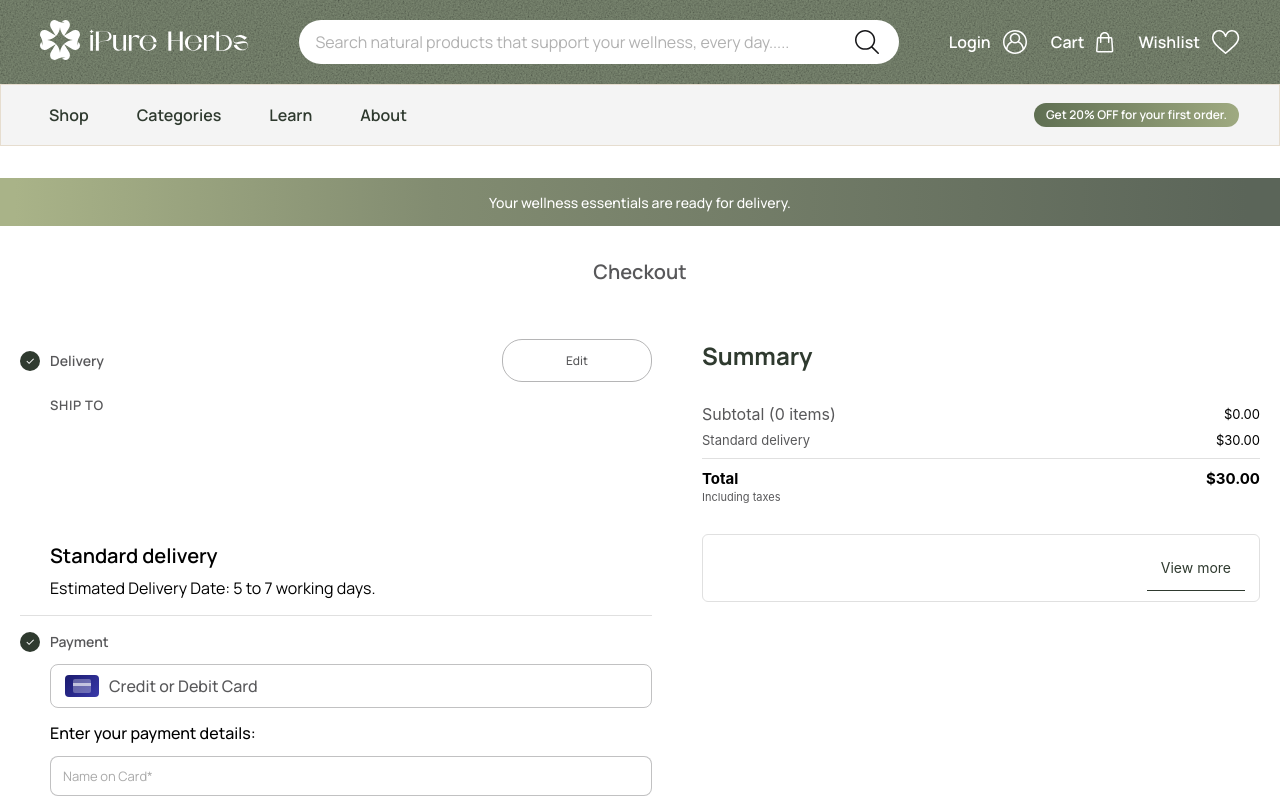
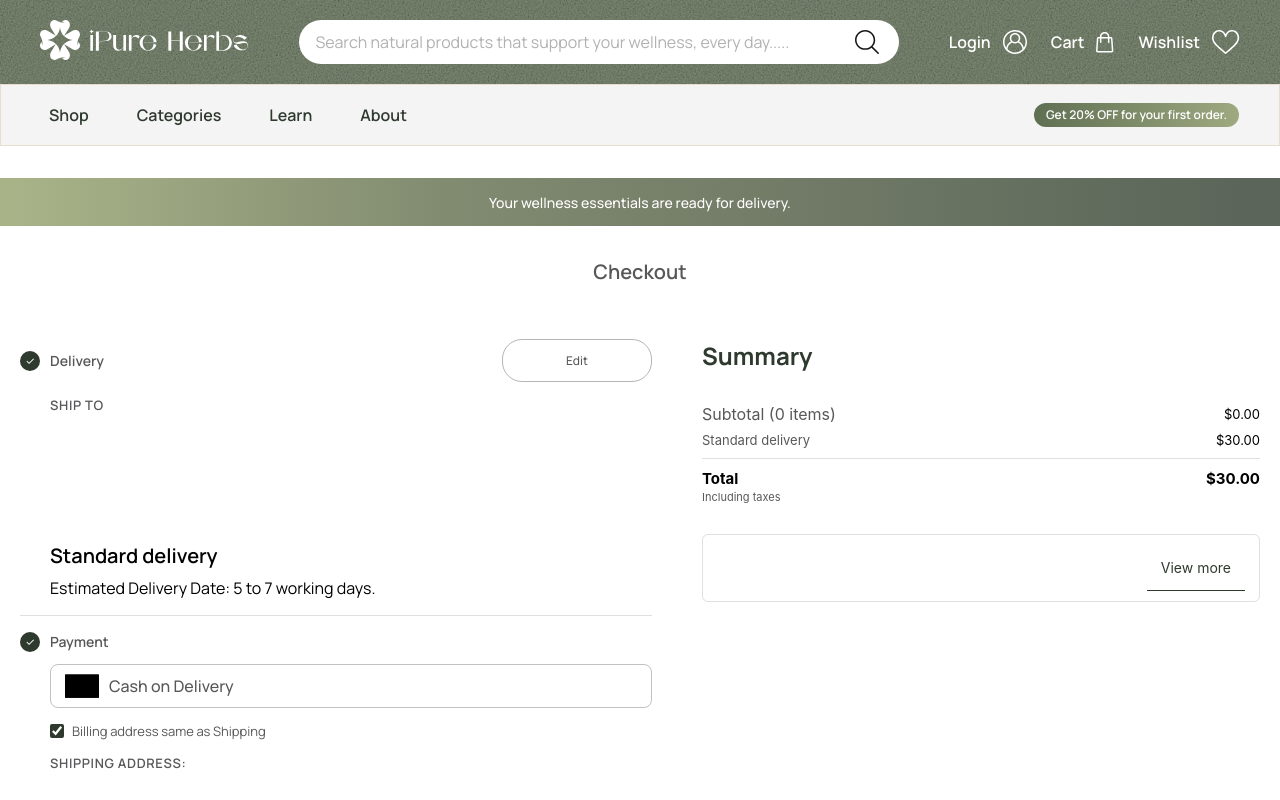
Before and after one commit to DevAlTawkel/ipure-hurbs-frontend, a Next.js app: page /payment in a window 1280 px wide. Shown: the top 800 px of the page. Built offline with nearby package versions, Linux system fonts and the light colour scheme.

Commit message:
Updated the cash on delivery icon

```diff
--- a/src/app/payment/PaymentContent.jsx
+++ b/src/app/payment/PaymentContent.jsx
@@ -29,41 +29,6 @@ const getCardBrand = (number) => {
     if (/^3[47]/.test(n)) return 'AMEX';
     if (/^6/.test(n)) return 'DISCOVER';
     return 'CARD';
-};
-
-// ── Card Preview Widget ───────────────────────────────────────────────────────
-
-const CardPreview = ({ cardNumber, nameOnCard, expiryMonth, expiryYear }) => {
-    const brand = getCardBrand(cardNumber);
-    const displayNumber = maskCardNumber(cardNumber);
-    const displayName = nameOnCard || 'FULL NAME';
-    const displayExpiry = `${expiryMonth || 'MM'}/${expiryYear || 'YY'}`;
-
-    return (
-        <div className="card-preview">
-            <div className="card-preview-top">
-                <div className="card-chip">
-                    <svg width="32" height="24" viewBox="0 0 32 24">
-                        <rect width="32" height="24" rx="4" fill="#d4a843" />
-                        <rect x="11" y="0" width="10" height="24" fill="#c49830" opacity="0.5" />
-                        <rect x="0" y="8" width="32" height="8" fill="#c49830" opacity="0.5" />
-                    </svg>
-                </div>
-                <span className="card-brand">{brand}</span>
-            </div>
-            <div className="card-number-display">{displayNumber}</div>
-            <div className="card-preview-bottom">
-                <div>
-                    <p className="card-label">Card Holder</p>
-                    <p className="card-value">{displayName.toUpperCase()}</p>
-                </div>
-                <div>
-                    <p className="card-label">Expires</p>
-                    <p className="card-value">{displayExpiry}</p>
-                </div>
-            </div>
-        </div>
-    );
 };
 
 // ── Main Component ────────────────────────────────────────────────────────────
@@ -187,6 +152,57 @@ const PaymentContent = () => {
 
                         <div className="card-method-row">
                             <div className="card-method-icon">
+                                <svg
+                                    version="1.1"
+                                    id="Layer_1"
+                                    xmlns="http://www.w3.org/2000/svg"
+                                    xmlnsXlink="http://www.w3.org/1999/xlink"
+                                    viewBox="0 0 512 512"
+                                    xmlSpace="preserve"
+                                >
+                                    <path style={{fill:"#D5DCED;"}} d="M503.172,432.552H8.828c-4.875,0-8.828-3.953-8.828-8.828V185.379h512v238.345
+	C512,428.599,508.047,432.552,503.172,432.552z"/>
+                                    <path style={{fill:"#F1F4FB;"}} d="M503.172,326.621H8.828c-4.875,0-8.828-3.953-8.828-8.828V88.276c0-4.875,3.953-8.828,8.828-8.828
+	h494.345c4.875,0,8.828,3.953,8.828,8.828v229.517C512,322.668,508.047,326.621,503.172,326.621z"/>
+                                    <path style={{fill:"#B4E66E;"}} d="M476.69,141.241c-14.603,0-26.483-11.88-26.483-26.483c0-4.875-3.948-8.828-8.828-8.828H70.621
+	c-4.879,0-8.828,3.953-8.828,8.828c0,14.603-11.88,26.483-26.483,26.483c-4.879,0-8.828,3.953-8.828,8.828V256
+	c0,4.875,3.948,8.828,8.828,8.828c14.603,0,26.483,11.88,26.483,26.483c0,4.875,3.948,8.828,8.828,8.828h370.759
+	c4.879,0,8.828-3.953,8.828-8.828c0-14.603,11.88-26.483,26.483-26.483c4.879,0,8.828-3.953,8.828-8.828V150.069
+	C485.517,145.194,481.569,141.241,476.69,141.241z M44.138,248.061v-90.051c17.267-3.518,30.905-17.155,34.422-34.422h84.972
+	c3.697,0,5.748,4.265,3.414,7.133c-16.058,19.733-25.705,44.888-25.705,72.314s9.646,52.582,25.705,72.316
+	c2.334,2.867,0.282,7.133-3.414,7.133H78.56C75.043,265.216,61.405,251.577,44.138,248.061z M467.862,248.061
+	c-17.267,3.518-30.905,17.155-34.422,34.422h-84.972c-3.697,0-5.748-4.265-3.414-7.133c16.058-19.734,25.705-44.889,25.705-72.316
+	s-9.646-52.582-25.705-72.316c-2.334-2.868-0.283-7.133,3.414-7.133h84.972c3.518,17.267,17.155,30.905,34.422,34.422V248.061z"/>
+                                    <circle style={{fill:"#A0D755;"}} cx="256" cy="203.034" r="97.103" />
+                                    <path style={{fill:"#F1F4FB;"}} d="M264.828,196.255V168.49c11.081,1.836,17.655,6.748,17.655,9.717c0,4.875,3.948,8.828,8.828,8.828
+	c4.879,0,8.828-3.953,8.828-8.828c0-14.102-14.671-25.137-35.31-27.605v-0.533c0-4.875-3.948-8.828-8.828-8.828
+	c-4.879,0-8.828,3.953-8.828,8.828v0.533c-20.639,2.467-35.31,13.502-35.31,27.605c0,19.646,19.304,27.132,35.31,31.607v27.765
+	c-11.081-1.836-17.655-6.748-17.655-9.717c0-4.875-3.948-8.828-8.828-8.828s-8.828,3.953-8.828,8.828
+	c0,14.102,14.671,25.137,35.31,27.605V256c0,4.875,3.948,8.828,8.828,8.828c4.879,0,8.828-3.953,8.828-8.828v-0.533
+	c20.639-2.467,35.31-13.502,35.31-27.605C300.138,208.216,280.834,200.73,264.828,196.255z M229.517,178.207
+	c0-2.969,6.574-7.881,17.655-9.717v22.798C234.446,187.172,229.517,183.402,229.517,178.207z M264.828,237.579v-22.798
+	c12.726,4.116,17.655,7.887,17.655,13.081C282.483,230.831,275.908,235.743,264.828,237.579z"/>
+                                    <g>
+                                        <circle style={{fill:"#B4E66E;"}} cx="35.31" cy="114.759" r="8.828" />
+                                        <circle style={{fill:"#B4E66E;"}} cx="476.69" cy="114.759" r="8.828" />
+                                        <circle style={{fill:"#B4E66E;"}} cx="35.31" cy="291.31" r="8.828" />
+                                        <circle style={{fill:"#B4E66E;"}} cx="476.69" cy="291.31" r="8.828" />
+                                    </g>
+                                    <g>
+                                        <rect y="344.276" style={{fill:"#C7CFE2;"}} width="512" height="17.655" />
+                                        <rect y="379.586" style={{fill:"#C7CFE2;"}} width="512" height="17.655" />
+                                        <path style={{fill:"#C7CFE2;"}} d="M503.172,432.552H8.828c-4.875,0-8.828-3.953-8.828-8.828v-8.828h512v8.828
+		C512,428.599,508.047,432.552,503.172,432.552z"/>
+                                    </g>
+                                </svg>
+                            </div>
+                            <span className="manrope font-500 size-13 color-black-black">Cash on Delivery</span>
+                        </div>
+
+
+                        {/*
+                        <div className="card-method-row">
+                            <div className="card-method-icon">
                                 <svg width="18" height="14" viewBox="0 0 18 14" fill="none">
                                     <rect width="18" height="14" rx="2" fill="white" fillOpacity="0.3" />
                                     <rect x="0" y="4" width="18" height="3" fill="white" fillOpacity="0.6" />
@@ -194,14 +210,6 @@ const PaymentContent = () => {
                             </div>
                             <span className="manrope font-500 size-13 color-black-black">Credit or Debit Card</span>
                         </div>
-
-                        {/* ── Live Card Preview ── */}
-                        {/* <CardPreview
-                            cardNumber={form.cardNumber}
-                            nameOnCard={form.nameOnCard}
-                            expiryMonth={form.expiryMonth}
-                            expiryYear={form.expiryYear}
-                        /> */}
 
                         <p className="manrope font-500 size-13 color-muted payment-detail-label">Enter your payment details:</p>
 
@@ -262,6 +270,8 @@ const PaymentContent = () => {
                                 />
                             </div>
                         </div>
+
+                        */}
 
                         <label className="manrope font-400 size-13 color-muted billing-checkbox-label">
                             <input
```
